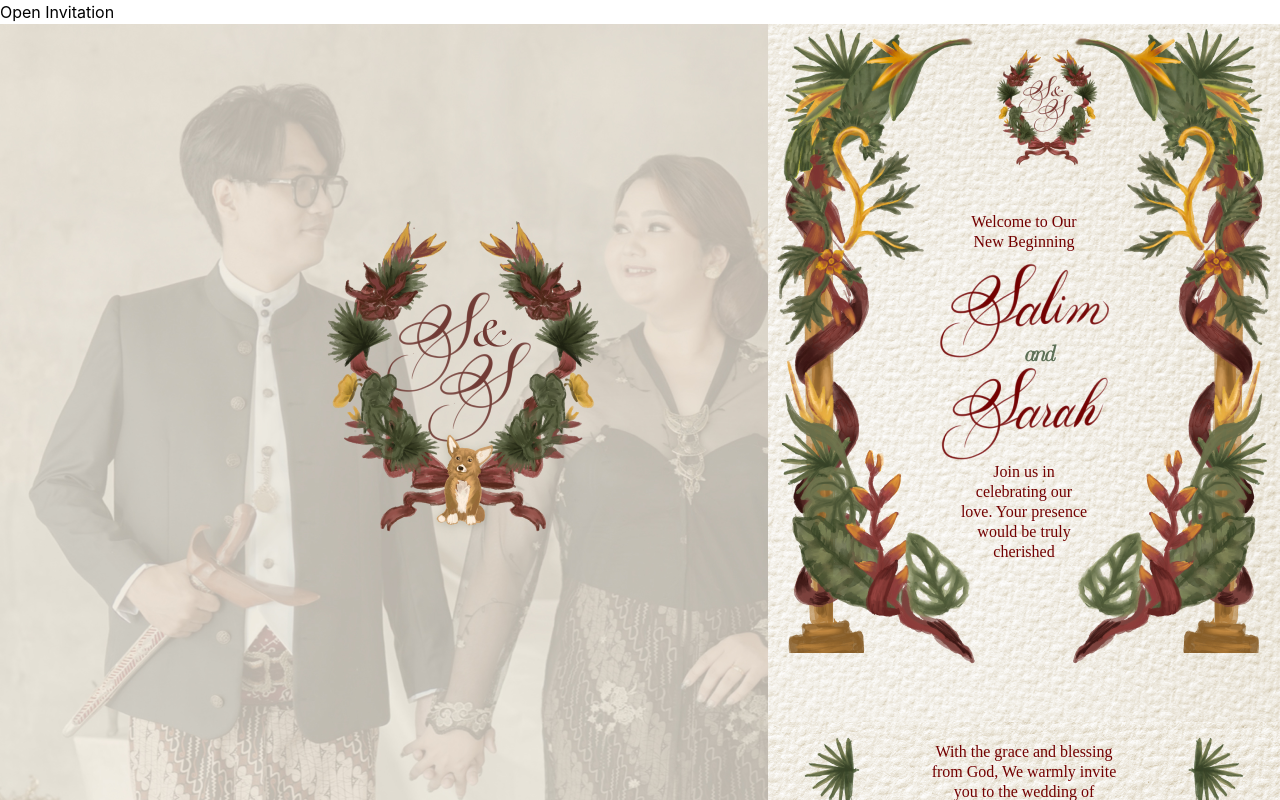
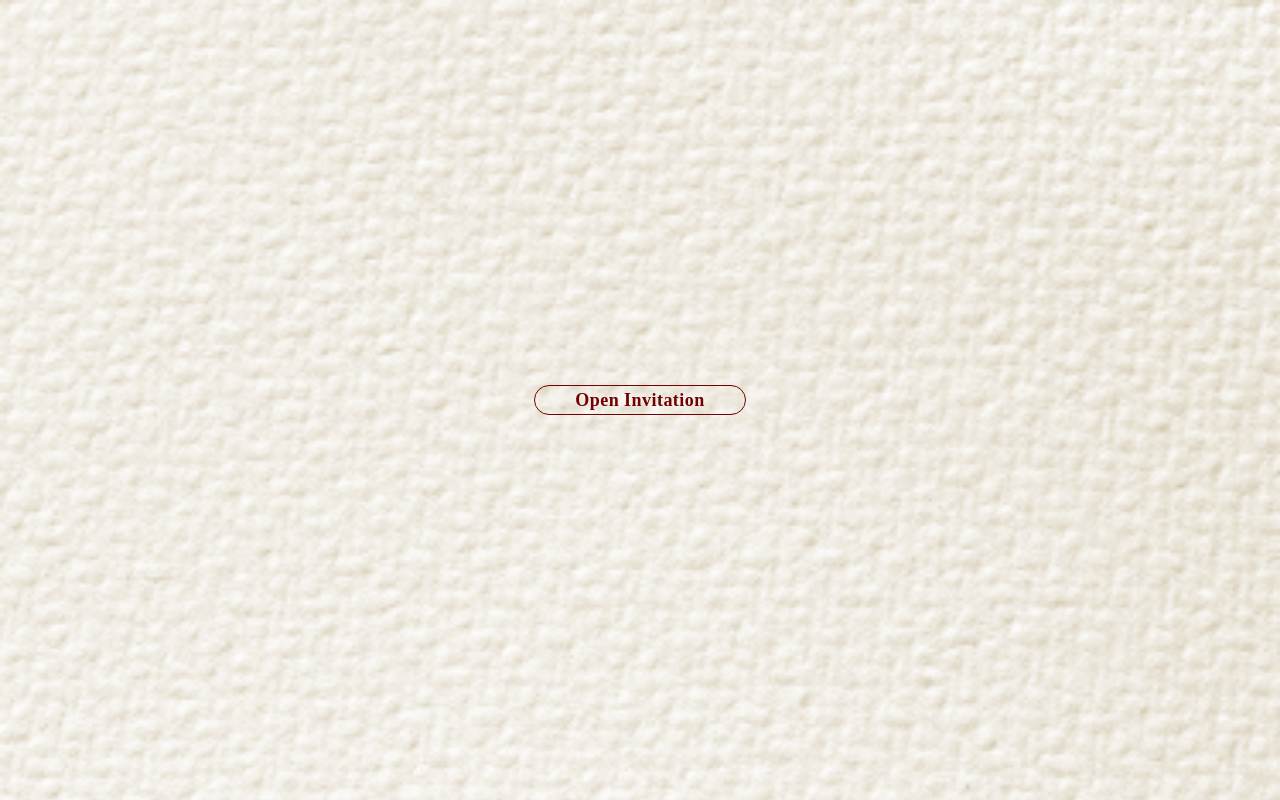
Before and after one commit to patriciatyas/salim-sarah-2, a React (Create React App) app: page / in a window 1280 px wide. Shown: the top 800 px of the page. Built offline with nearby package versions, Linux system fonts and the light colour scheme.

Commit message:
fix button and scroll, fix landing page layout

```diff
--- a/src/App.js
+++ b/src/App.js
@@ -36,11 +36,21 @@ function App() {
 
   const handleButtonClick = () => {
     playMusic();
+    const secondPage = document.getElementById('secondPage');
+
     // Scroll to the bottom of the page
-    window.scrollTo({
-      top: document.body.scrollHeight,
-      behavior: 'smooth'
-    });
+    // window.scrollTo({
+    //   top: document.body.scrollHeight,
+    //   behavior: 'smooth'
+    // });
+    if (secondPage) {
+      window.scrollTo({
+        top: secondPage.offsetTop,
+        behavior: 'smooth'
+      });
+    } else {
+      console.error("Second section element not found");
+    }
   };
 
   return (
@@ -49,9 +59,11 @@ function App() {
       <BackgroundMusic />
     </div> */}
       <audio ref={audioRef} src="up.mp3" onEnded={() => setIsPlaying(false)}/>
-      <button onClick={handleButtonClick}>
+      <section className="flex min-h-screen items-center justify-center bg-paper bg-cover">
+      <button onClick={handleButtonClick} className="border border-maroon rounded-2xl px-10 text-lg tracking-wide font-garamond text-maroon font-semibold hover:text-white hover:bg-maroon transition duration-200">
         Open Invitation
       </button>
+      </section>
 
       <FadeInSection>
         <div className="hidden md:block fixed-left"></div>
@@ -59,8 +71,8 @@ function App() {
 
       <div className="md:scrollable-right">
       {/* <BackgroundMusic /> */}
-        <div className="relative min-h-screen bg-paper">
-          <section className="relative items-center justify-center bg-landing-page bg-cover md:bg-right-bg pb-40">
+        <div id="secondPage" className="relative min-h-screen bg-paper">
+          <section className="relative items-center justify-center bg-landing-page bg-cover md:bg-right-bg pt-7">
             <div className="md:block hidden">
               <FadeInSection>
                 <img
@@ -91,20 +103,13 @@ function App() {
                 </p>
               </FadeInSection>
               <FadeInSection>
-                <img src="/images/salim-1.png" alt="salim-1" className="pt-2" />
+                <img src="/images/salim-and.png" alt="salim-1" className="pt-4" />
               </FadeInSection>
               <FadeInSection>
-                <img
-                  src="/images/and.png"
-                  alt="and"
-                  className="absolute top-80"
-                />
+                <img src="/images/sarah-1.png" alt="sarah-1" className="pt-2" />
               </FadeInSection>
               <FadeInSection>
-                <img src="/images/sarah-1.png" alt="sarah-1" className="pt-1" />
-              </FadeInSection>
-              <FadeInSection>
-                <p className=" text-maroon text-m font-garamond w-32 leading-tight">
+                <p className=" text-maroon text-m font-garamond w-32 leading-tight pb-44">
                   Join us in celebrating our love. Your presence would be truly
                   cherished
                 </p>
```
Also changed, not shown: public/images/salim-and.png (added).
